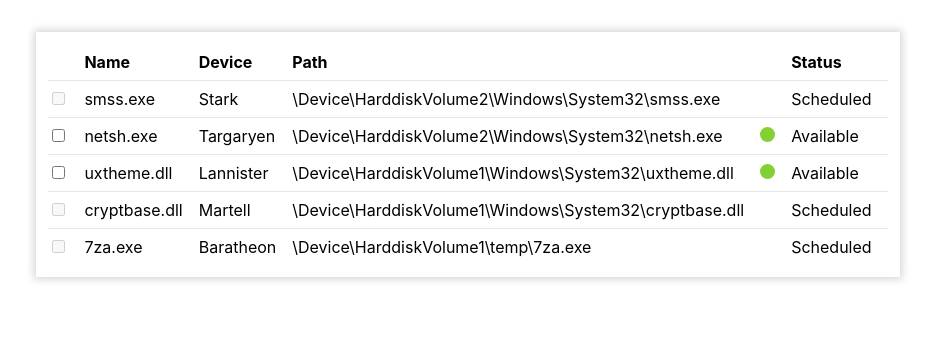
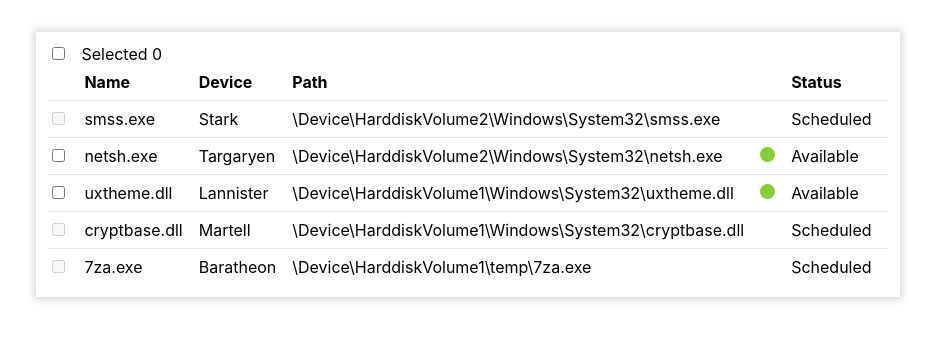
Before and after one commit to AmanAbdulalim/download-files-component, a React (Create React App) app: page / in a window 1280 px wide. Shown: the top 340 px of the page, without its empty margins (172-1107 px from the left). Built offline with nearby package versions, Linux system fonts and the light colour scheme.

Commit message:
select all functionality + tests

```diff
--- a/src/features/download-files/components/DownloadFilesTable.tsx
+++ b/src/features/download-files/components/DownloadFilesTable.tsx
@@ -1,7 +1,8 @@
-import {useState} from 'react'
+import {Fragment, useState} from 'react'
 import { File, FileStatus } from '../types/file'
 import FileRow from './FileRow'
 import styles from './DownloadFilesTable.module.css'
+import SelectedCount from './SelectedCount'
 
 type DownloadFilesTableProps = {
   fileList: File[]
@@ -9,6 +10,8 @@ type DownloadFilesTableProps = {
 
 export default function DownloadFilesTable(props: DownloadFilesTableProps) {
   const [selectedItems, setSelectedItems] = useState<boolean[]>(new Array(props.fileList.length).fill(false))
+  const availableCount = props.fileList.filter(file => file.status === FileStatus.AVAILABLE).length
+  const selectedCount = selectedItems.filter(item => item).length
 
   const handleOnChange = (index: number) => {
     const status = props.fileList[index].status
@@ -18,7 +21,22 @@ export default function DownloadFilesTable(props: DownloadFilesTableProps) {
     }
   }
 
+  const handleSelectAllChange = () => {
+    const tempSelectedItems = new Array(props.fileList.length).fill(false)
+
+    if(selectedCount === availableCount) {
+      setSelectedItems(tempSelectedItems)
+    } else {
+      props.fileList.forEach((file, i) => {
+        if(file.status === FileStatus.AVAILABLE) { tempSelectedItems.splice(i, 1, true) }
+      })
+      setSelectedItems(tempSelectedItems)
+    }
+  }
+
   return (
+    <Fragment>
+      <SelectedCount count={selectedCount} handleOnChange={handleSelectAllChange}/>
       <table className={styles.table}>
         <thead>
           <tr>
@@ -36,5 +54,6 @@ export default function DownloadFilesTable(props: DownloadFilesTableProps) {
           })}
         </tbody>
       </table>
+    </Fragment>
   )
 }
--- a/src/features/download-files/components/FileRow.tsx
+++ b/src/features/download-files/components/FileRow.tsx
@@ -14,7 +14,7 @@ export default function FileRow(props: FileRowProps) {
 
   return (
     <tr className={[isSelected && styles.rowSelected].join(' ')}>
-      <td><input type="checkbox" disabled={!isAvailable} checked={isSelected} onChange={() => handleOnChange(index)} /></td>
+      <td><input data-testid="rowCheckbox" type="checkbox" disabled={!isAvailable} checked={isSelected} onChange={() => handleOnChange(index)} /></td>
       <td>{file.name}</td>
       <td>{file.device}</td>
       <td>{file.path}</td>
--- /dev/null
+++ b/src/features/download-files/components/SelectedCount.module.css
@@ -0,0 +1,3 @@
+.checkbox {
+  margin-right: 16px;
+}
--- /dev/null
+++ b/src/features/download-files/components/SelectedCount.tsx
@@ -0,0 +1,16 @@
+import { Fragment, ReactElement } from "react"
+import styles from './SelectedCount.module.css'
+
+type SelectedCountProps = {
+  count: number;
+  handleOnChange: () => void;
+}
+
+export default function SelectedCount(props: SelectedCountProps): ReactElement {
+  return (
+    <Fragment>
+      <input data-testid="selectAllCheckbox" className={styles.checkbox} type="checkbox" onChange={props.handleOnChange}/>
+      <span>Selected {props.count}</span>
+    </Fragment>
+  )
+}
```
Also changed, not shown: 1 other file (tests, documents, lock files or other folders). Lines whose indentation alone changed are shown as unchanged.
